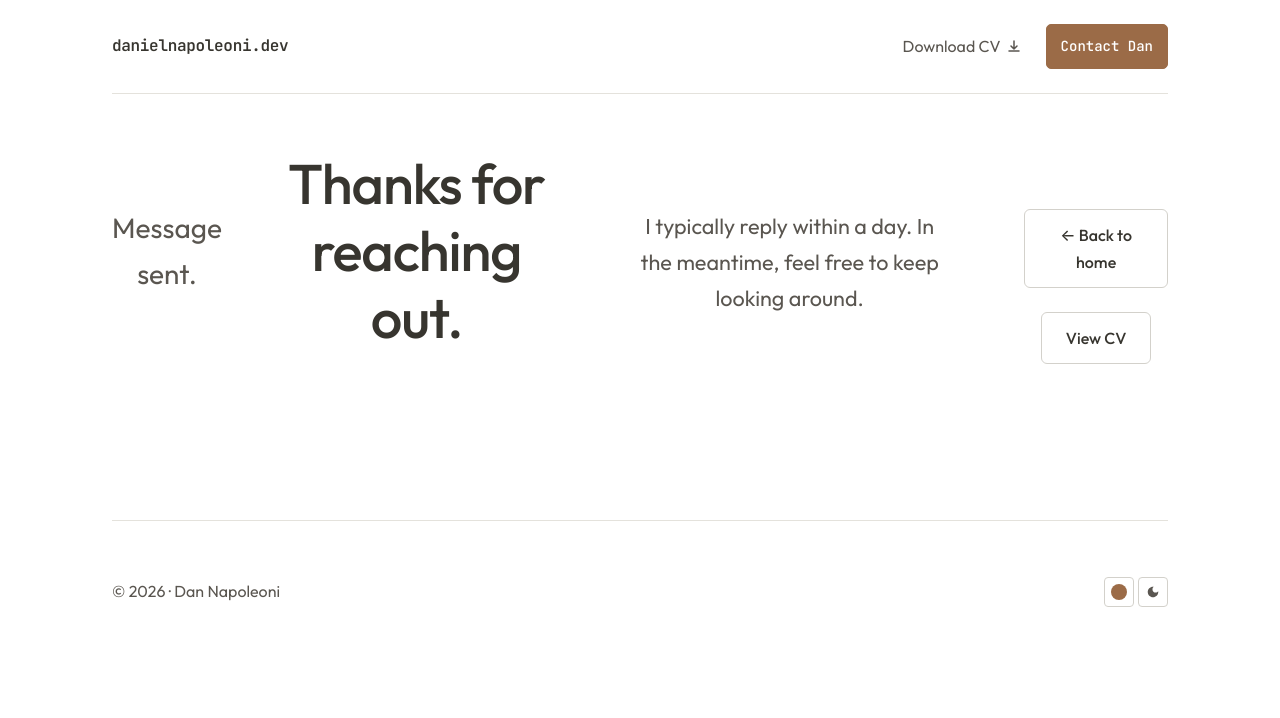
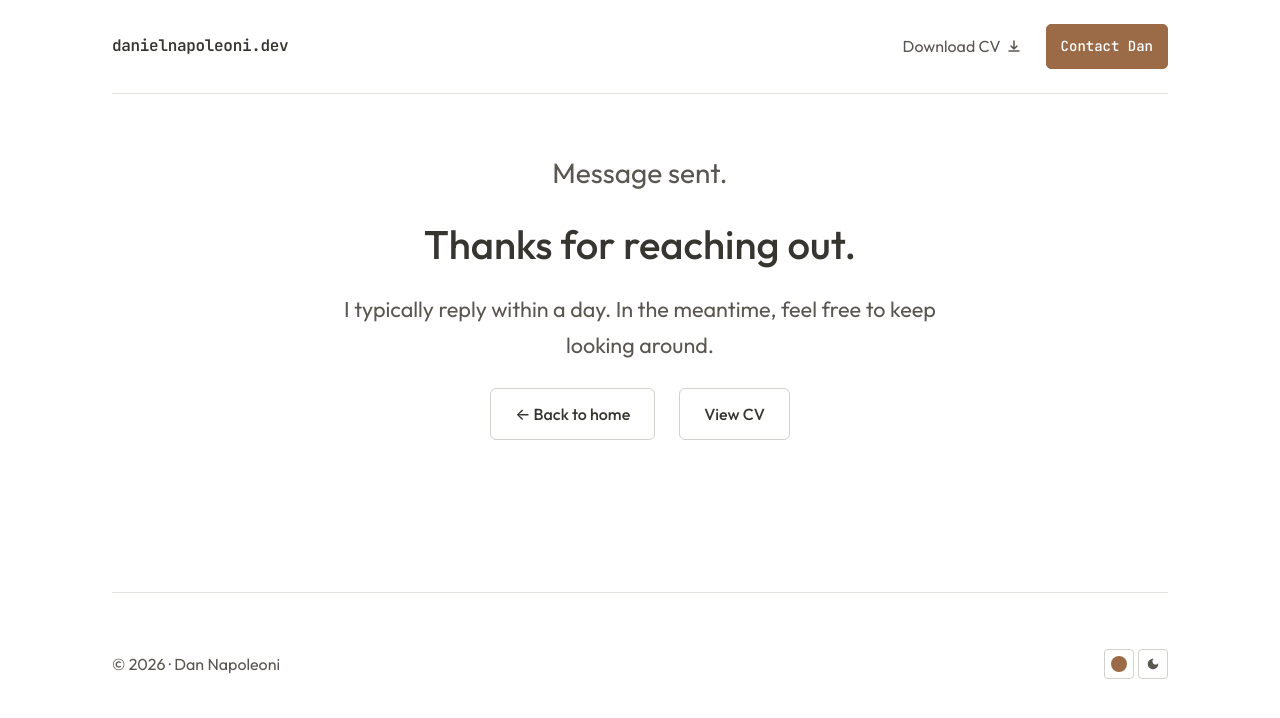
Before and after one commit to dnapoleoni/cv-portfolio-2026, a Next.js app: page /contact/success in a window 1280 px wide. Shown: the top 718 px of the page. Built offline with nearby package versions, Linux system fonts and the light colour scheme.

Commit message:
consolidated hero classes, removed old inline styles from first build

```diff
--- a/app/contact/success/page.tsx
+++ b/app/contact/success/page.tsx
@@ -7,30 +7,13 @@ export const metadata = {
 
 export default function ContactSuccess() {
   return (
-    <section className="hero hero--compact" style={{ textAlign: 'center' }}>
+    <section className="hero hero--centered">
       <p className="hero-greeting">Message sent.</p>
-      <h1
-        style={{
-          fontSize: 'var(--text-3xl)',
-          fontWeight: 500,
-          letterSpacing: '-0.02em',
-          marginBottom: 'var(--space-md)',
-        }}
-      >
-        Thanks for reaching out.
-      </h1>
-      <p className="hero-sub" style={{ marginInline: 'auto' }}>
+      <h1 className="hero-heading">Thanks for reaching out.</h1>
+      <p className="hero-sub">
         I typically reply within a day. In the meantime, feel free to keep looking around.
       </p>
-      <div
-        style={{
-          marginTop: 'var(--space-lg)',
-          display: 'flex',
-          gap: 'var(--space-md)',
-          justifyContent: 'center',
-          flexWrap: 'wrap',
-        }}
-      >
+      <div className="link-group">
         <Link href="/" className="btn-outline">
           ← Back to home
         </Link>
--- a/app/globals.css
+++ b/app/globals.css
@@ -614,20 +614,40 @@ span.site-wordmark {
 
 /* === SECTIONS — Hero === */
 
+/* Base — shared structure for all hero sections */
 .hero {
-  padding-block: var(--space-md);
-  min-height: 55dvh;
   display: flex;
   flex-direction: column;
-  justify-content: center;
+  padding-block: var(--space-xl);
 }
 
+/* Tagline hero — dramatic full-height centered tagline (role pages) */
+.hero--tagline {
+  min-height: 55dvh;
+  justify-content: center;
+  align-items: center;
+  padding-block: var(--space-2xl);
+}
+
+/* Compact hero — photo + text side by side (home page) */
 .hero--compact {
-  min-height: auto;
-  padding-block: var(--space-xl) var(--space-lg);
   flex-direction: row;
   align-items: center;
   gap: var(--space-xl);
+  padding-block: var(--space-xl) var(--space-lg);
+}
+
+/* Centered hero — centered text, no min-height (404, success, etc.) */
+.hero--centered {
+  align-items: center;
+  text-align: center;
+  justify-content: center;
+  min-height: 40dvh;
+  gap: var(--space-md);
+}
+
+.hero--centered .hero-sub {
+  margin-inline: auto;
 }
 
 .hero-image {
@@ -661,7 +681,6 @@ span.site-wordmark {
   font-size: var(--text-xl);
   color: var(--color-text-secondary);
   font-weight: 400;
-  margin-bottom: var(--space-md);
   animation: fadeUp var(--duration-slow) var(--ease-out) both;
 }
 
@@ -670,7 +689,6 @@ span.site-wordmark {
   font-weight: 400;
   line-height: 1.1;
   letter-spacing: -0.025em;
-  margin-bottom: var(--space-xl);
   animation: fadeUp var(--duration-slow) var(--ease-out) 80ms both;
 }
 
@@ -1270,10 +1288,9 @@ span.site-wordmark {
     align-items: center;
   }
 
-  /* Hero */
-  .hero {
+  /* Hero Mobile Responsive */
+  .hero--tagline {
     min-height: auto;
-    padding-block: var(--space-sm);
   }
   .hero--compact {
     flex-direction: column;
--- a/components/sections/RoleHero.tsx
+++ b/components/sections/RoleHero.tsx
@@ -6,7 +6,7 @@ interface RoleHeroProps {
 
 export function RoleHero({ tagline }: RoleHeroProps) {
   return (
-    <section className="hero" aria-labelledby="role-hero-heading">
+    <section className="hero hero--tagline" aria-labelledby="role-hero-heading">
       <h1 id="role-hero-heading" className="hero-tagline">
         <span className="tagline-developer">{tagline.mono}</span>{' '}
         <span className="tagline-designer">{tagline.serif}</span>{' '}
```
Also changed, not shown: app/not-found.tsx (+4 -6 lines).
